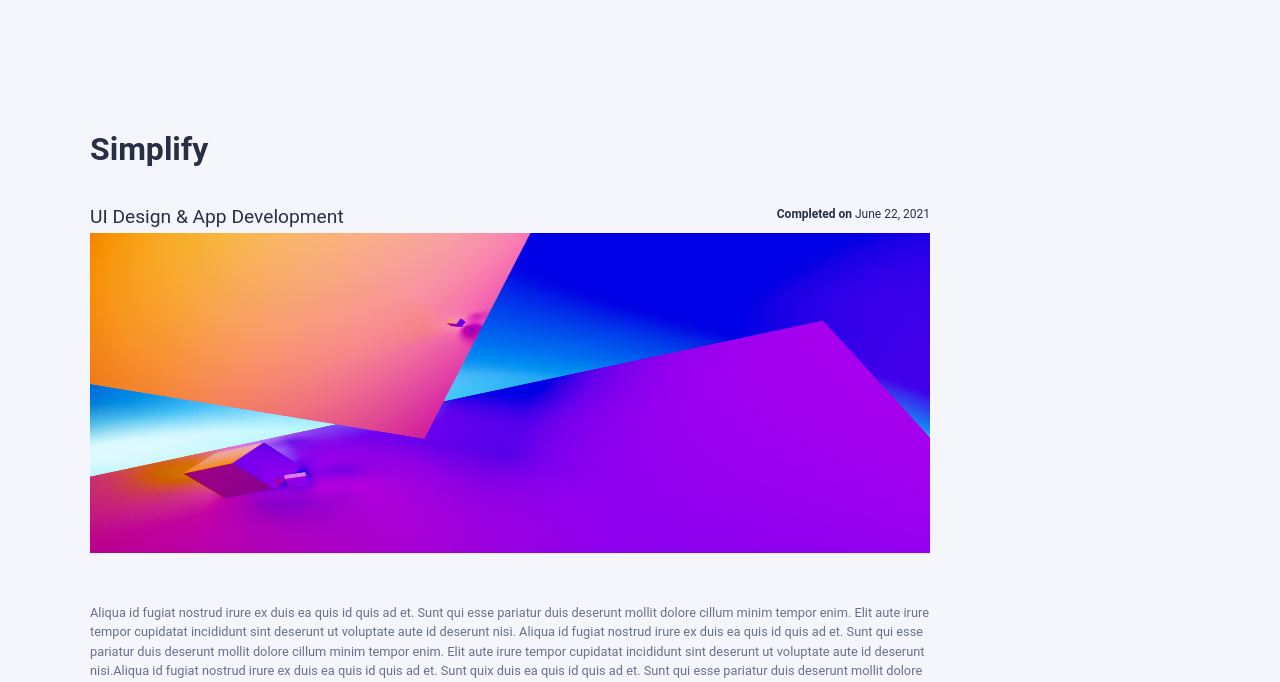
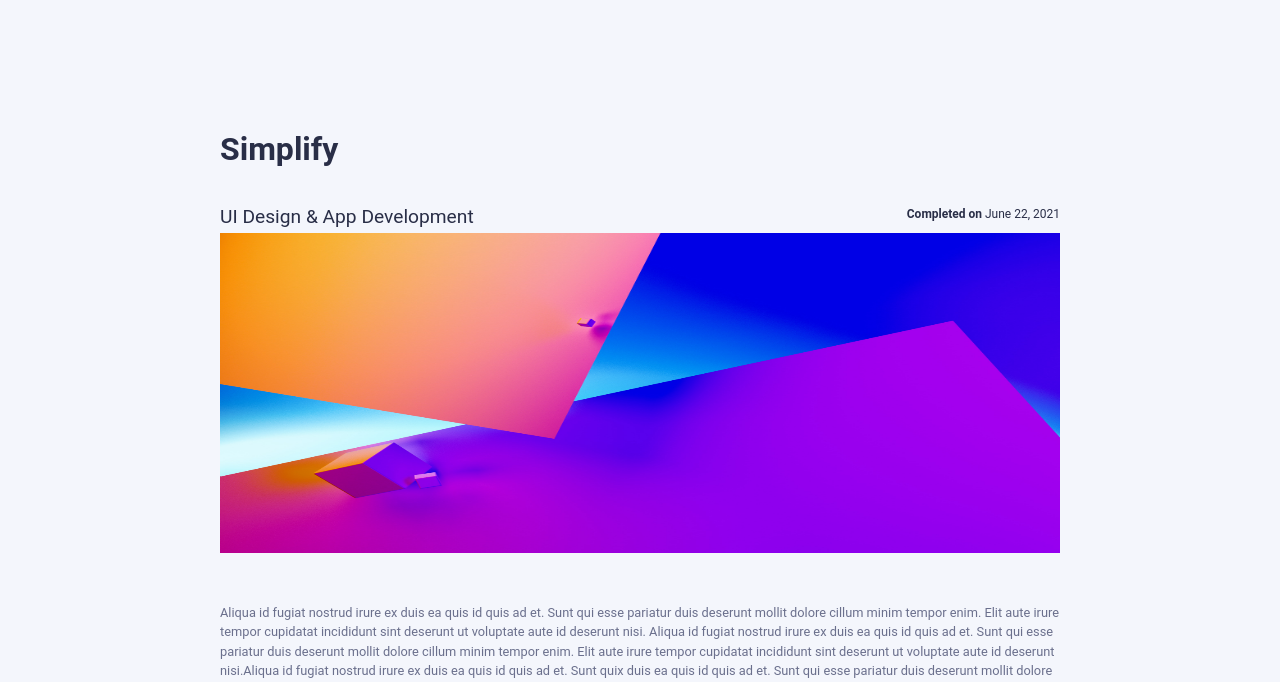
Before and after one commit to ainafetse22/Mid-Term-Web, a plain HTML site: page html/project.html in a window 1280 px wide. Shown: the part 118-800 px from the top of the page. Drawn offline with Linux system fonts and the light colour scheme.

Commit message:
project-description center

```diff
--- a/stylesheets/style.css
+++ b/stylesheets/style.css
@@ -540,7 +540,7 @@ body{
 .project-description{
     width:70%;
     margin-top: 100px;
-    padding-left: 50px;
+    padding-left: 15%;
     padding-right: 0px;
     display: flex;
     flex-direction: column;
```
